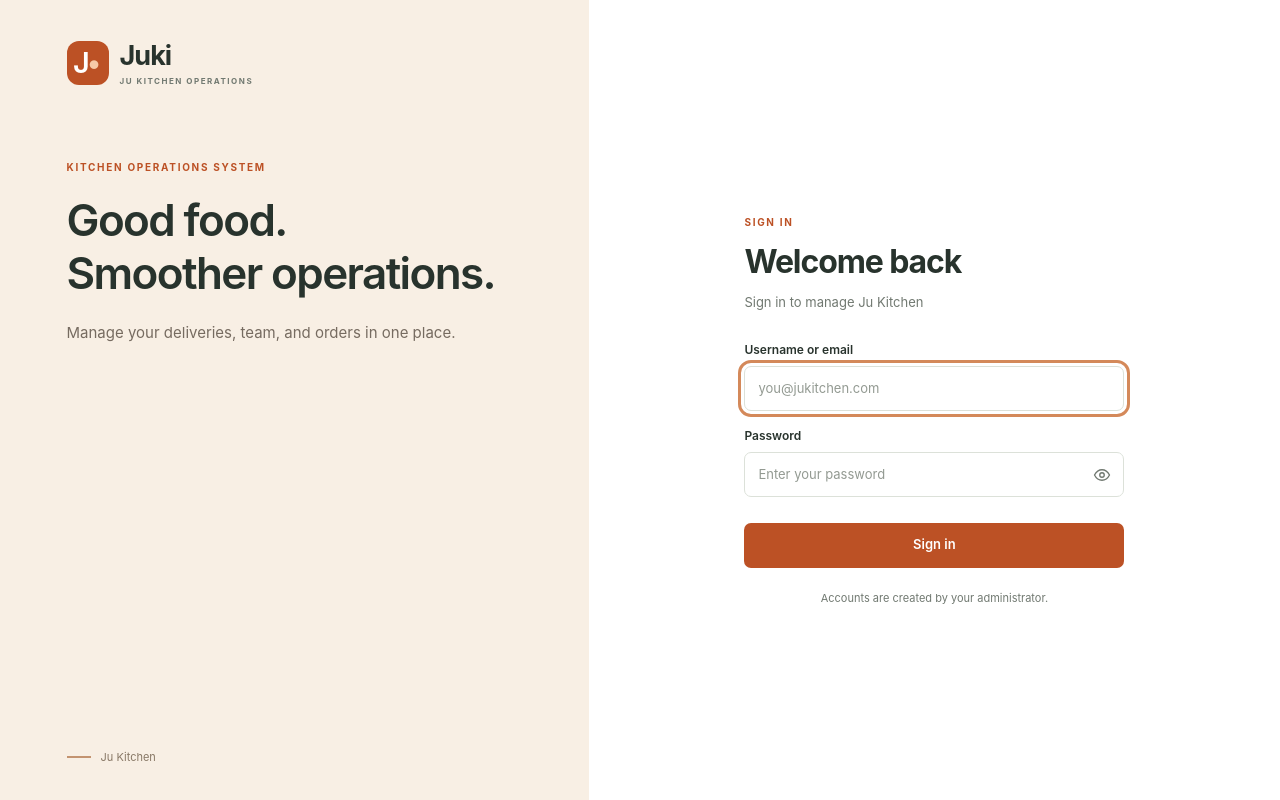
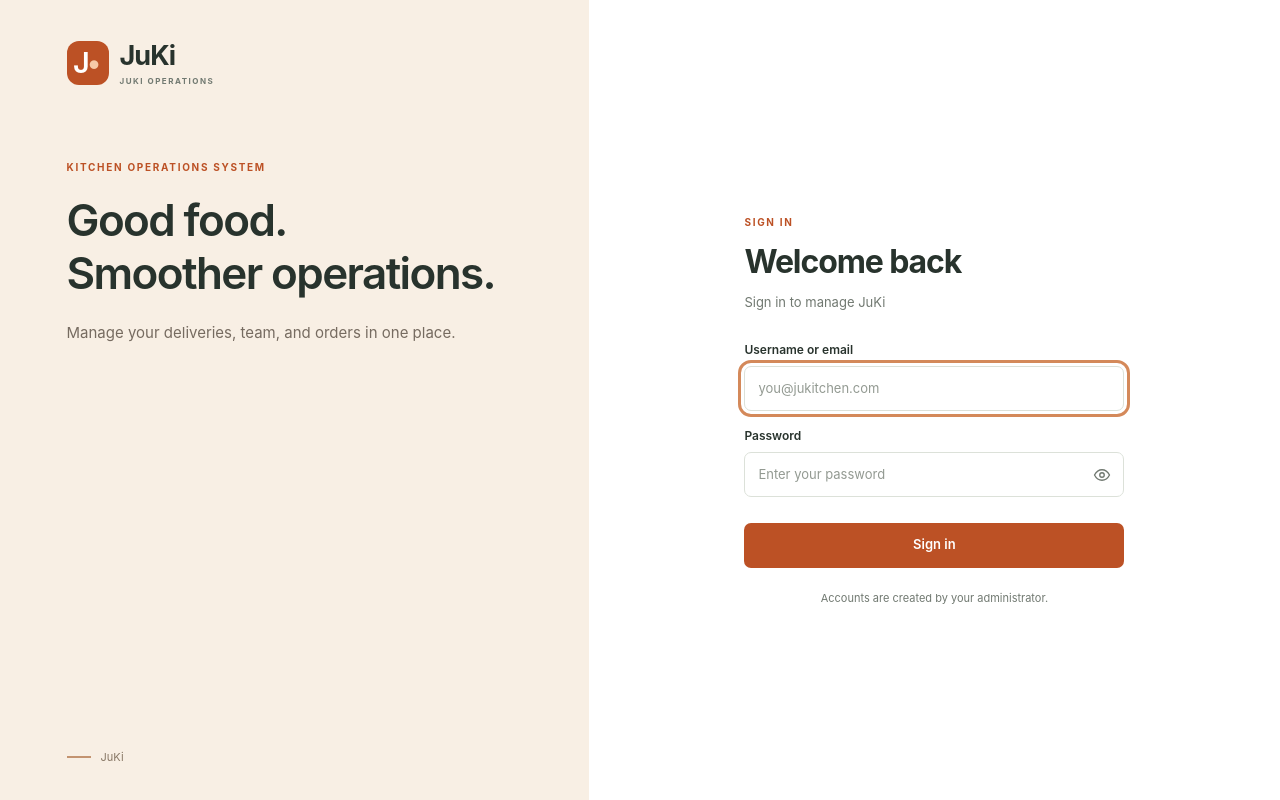
Before and after one commit to bjm8178-crypto/JuFlow-UI, a website: page login.html in a window 1280 px wide. Drawn offline with Linux system fonts and the light colour scheme.

Commit message:
brand: use JuKi consistently on login.html

```diff
--- a/login.html
+++ b/login.html
@@ -3,8 +3,8 @@
 <head>
     <meta charset="UTF-8">
     <meta name="viewport" content="width=device-width, initial-scale=1">
-    <title>Login · Juki</title>
-    <meta name="description" content="Sign in to Juki — Ju Kitchen Operations Management System">
+    <title>Login · JuKi</title>
+    <meta name="description" content="Sign in to JuKi — JuKi Operations Management System">
     <link rel="stylesheet" href="styles.css">
     <style>
         .error-message {
@@ -51,7 +51,7 @@
     <header class="auth-brand">
         <a class="brand" href="index.html">
             <span class="brand-mark">J<span>•</span></span>
-            <span>Juki<span class="brand-sub">JU KITCHEN OPERATIONS</span></span>
+            <span>JuKi<span class="brand-sub">JUKI OPERATIONS</span></span>
         </a>
     </header>
 
@@ -60,14 +60,14 @@
             <span class="eyebrow">KITCHEN OPERATIONS SYSTEM</span>
             <h2>Good food.<br>Smoother operations.</h2>
             <p>Manage your deliveries, team, and orders in one place.</p>
-            <div class="story-footer"><span class="little-line"></span>Ju Kitchen</div>
+            <div class="story-footer"><span class="little-line"></span>JuKi</div>
         </aside>
 
         <main class="auth-main">
             <div class="auth-form">
                 <span class="eyebrow">SIGN IN</span>
                 <h1>Welcome back</h1>
-                <p class="sub">Sign in to manage Ju Kitchen</p>
+                <p class="sub">Sign in to manage JuKi</p>
 
                 <div id="errorMessage" class="error-message" role="alert"></div>
 
```
